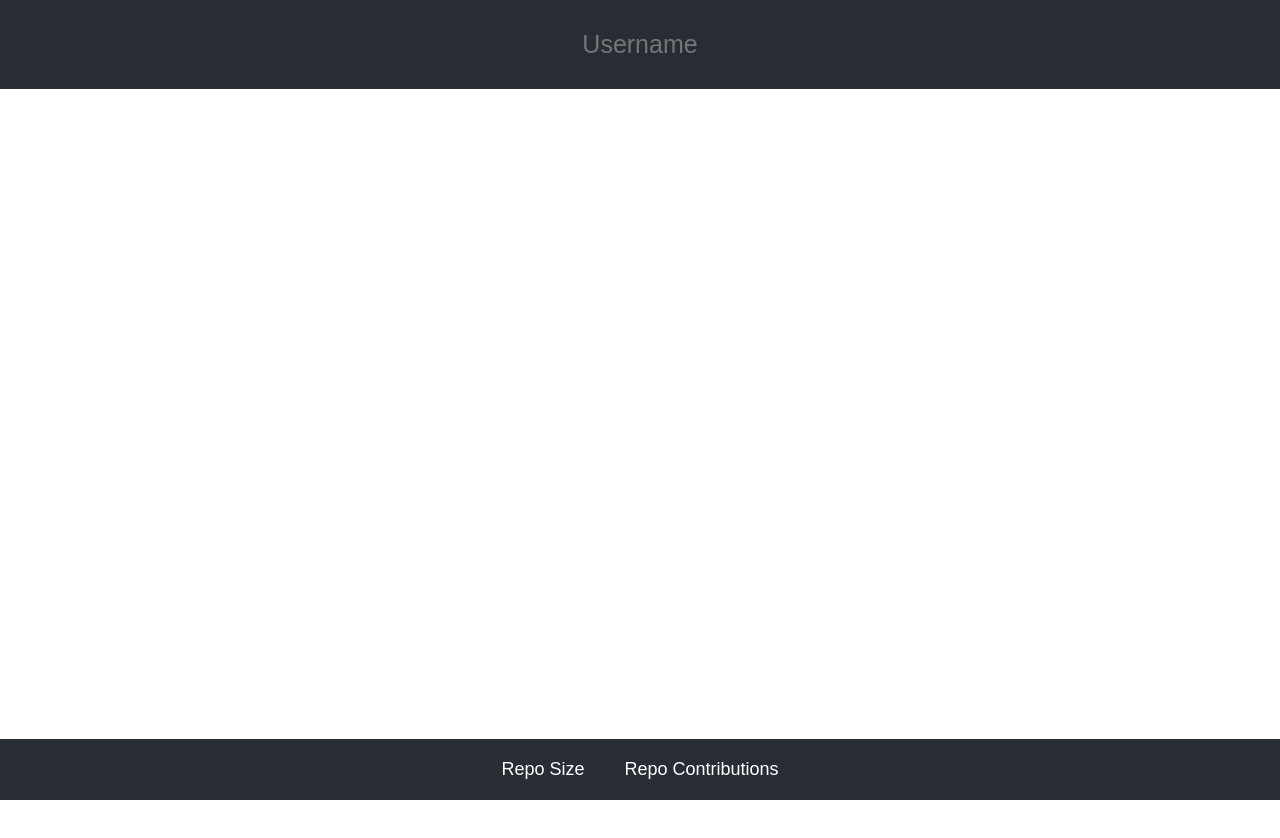
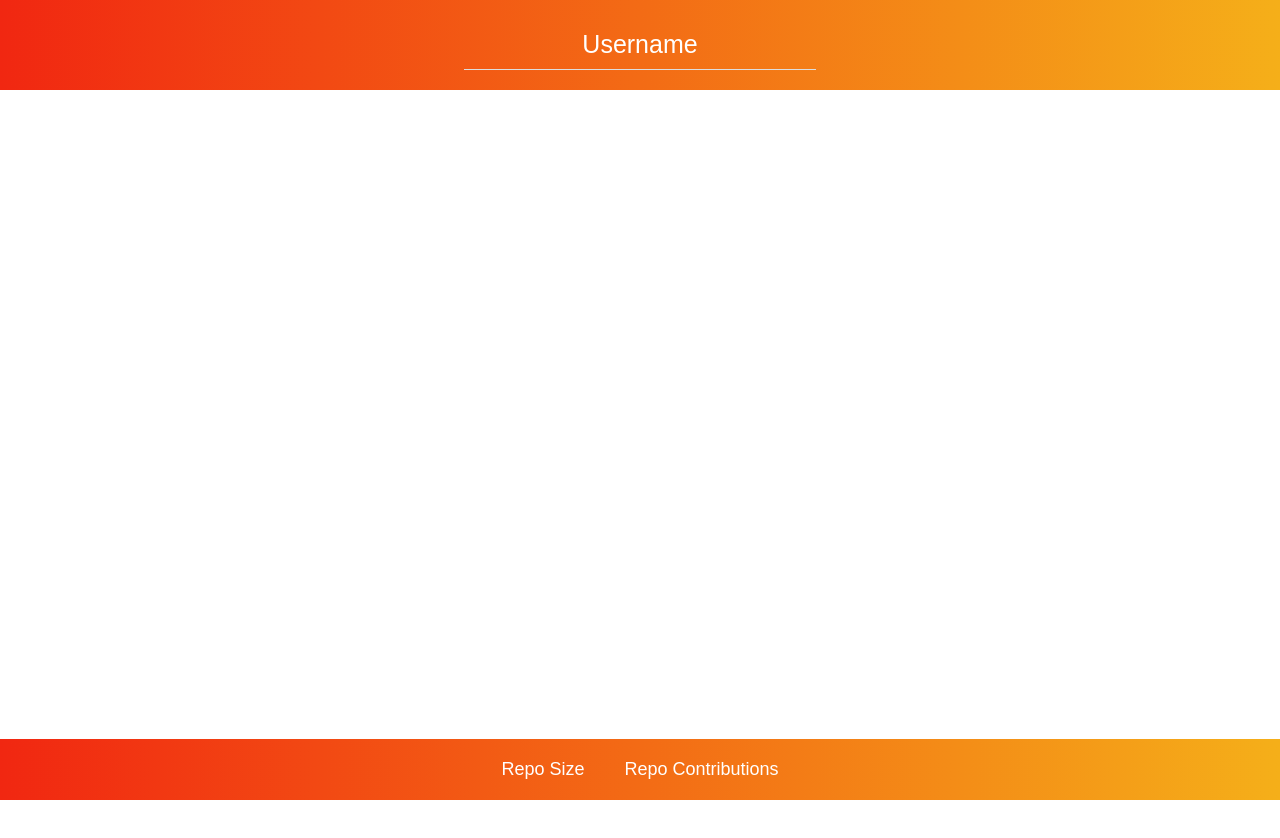
Before and after one commit to Ebin-Benny/github-measurement, a React (Create React App) app in the folder frontend/: page /#/UserRepoSize in a window 1280 px wide. Before the commit the page ends 800 px from the top, so only its background shows below. Built offline with nearby package versions, Linux system fonts and the light colour scheme.

Commit message:
Updated to have gradient

```diff
--- a/frontend/src/App.css
+++ b/frontend/src/App.css
@@ -3,7 +3,9 @@
 }
 
 .App-header {
-  background-color: #282c34;
+  background: #f12711; /* fallback for old browsers */
+  background: -webkit-linear-gradient(to right, #f12711, #f5af19); /* Chrome 10-25, Safari 5.1-6 */
+  background: linear-gradient(to right, #f12711, #f5af19); /* W3C, IE 10+/ Edge, Firefox 16+, Chrome 26+, Opera 12+, Safari 7+ */
   display: flex;
   flex-direction: column;
   align-items: center;
@@ -14,7 +16,9 @@
 
 .App-footer {
   clear: both;
-  background: #282c34;
+  background: #f12711; /* fallback for old browsers */
+  background: -webkit-linear-gradient(to right, #f12711, #f5af19); /* Chrome 10-25, Safari 5.1-6 */
+  background: linear-gradient(to right, #f12711, #f5af19); /* W3C, IE 10+/ Edge, Firefox 16+, Chrome 26+, Opera 12+, Safari 7+ */
   color: White;
   padding: 0;
   text-align: center;
@@ -39,7 +43,8 @@
 
 .parent {
   position: relative;
-  min-height: 500px;
+  height: 100%;
+  min-height: 750px;
 }
 
 .parent .chart {
@@ -61,7 +66,7 @@
   -moz-box-sizing: border-box;
   box-sizing: border-box;
   color: #fff;
-  background: #282c34;
+  background: transparent;
   padding: 10px 15px;
   margin: 20px 0px;
   -webkit-transition: all 0.1s ease-in-out;
@@ -70,6 +75,16 @@
   -o-transition: all 0.1s ease-in-out;
   transition: all 0.1s ease-in-out;
   text-align: center;
+  border-bottom:1px solid #ddd;
+}
+
+::placeholder {
+  color: white;
+  opacity: 1;
+  }
+
+.ghost-input:focus{
+  border-bottom:1px solid #f12711;
 }
 
 .ghost-input-small, p {
@@ -84,7 +99,7 @@
   -moz-box-sizing: border-box;
   box-sizing: border-box;
   color: #fff;
-  background: #282c34;
+  background: transparent;
   padding: 10px 10px;
   margin: 5px 0px;
   -webkit-transition: all 0.1s ease-in-out;
@@ -96,7 +111,7 @@
 }
 
 .ghost-input-small:hover, .ghost-input-small:focus{
-  background:#393d45;
+  background:#f12711;
 }
 
 .ghost-button {
@@ -109,10 +124,6 @@
   -ms-transition: all 0.1s ease-in-out;
   -o-transition: all 0.1s ease-in-out;
   transition: all 0.1s ease-in-out;
-}
-
-.ghost-input:focus{
-  border-bottom:1px solid #ddd;
 }
 
 h1, h2, p, ul, li {
@@ -139,11 +150,11 @@ h1, h2, p, ul, li {
 }
 
 .App-footer li a:active, .App-footer li a:hover{
-  background: #393d45;
+  background: #f12711;
 }
 
 .content {
-  background-color: #282c34;
+  background-color: #f12711;
   padding: 20px;
 }
 .content h2 {
--- a/frontend/src/charts/Bubble.js
+++ b/frontend/src/charts/Bubble.js
@@ -6,13 +6,19 @@ class Bubble extends React.Component {
 
     render() {
         return (
-            < div style={{ height: 700 }}>
+            < div style={{ height: '100%' }}>
                 <ResponsiveBubble
                     root={this.props.data}
+                    margin={{
+                        "top": 100,
+                        "right": 0,
+                        "bottom": 0,
+                        "left": 0
+                    }}
                     identity="name"
                     value="size"
                     leavesOnly={false}
-                    colors="accent"
+                    colors="nivo"
                     labelTextColor="#000"
                     labelSkipRadius={6}
                     colorBy="language"
--- a/frontend/src/charts/Stream.js
+++ b/frontend/src/charts/Stream.js
@@ -6,12 +6,12 @@ class Bubble extends React.Component {
 
     render() {
         return (
-            < div className="center" style={{ height: 700, width: 700 }}>
+            < div className="center" style={{ height: 700, width: '80%' }}>
                 <ResponsiveStream
                     data={this.props.data}
                     keys={this.props.keys}
                     margin={{
-                        "top": 50,
+                        "top": 70,
                         "right": 110,
                         "bottom": 50,
                         "left": 50
--- a/frontend/src/components/RepoContributions.js
+++ b/frontend/src/components/RepoContributions.js
@@ -95,7 +95,7 @@ class RepoContributions extends Component {
         return (
             <div>
                 <div className="App-header">
-                    <div className="input-form">
+                    <div className="input-form" onSubmit={this.handleCommits}>
                         <form>
                             <input className="ghost-input" placeholder="Repo Name" type="text" value={this.state.value} onChange={this.handleChange} />
                         </form>
```
